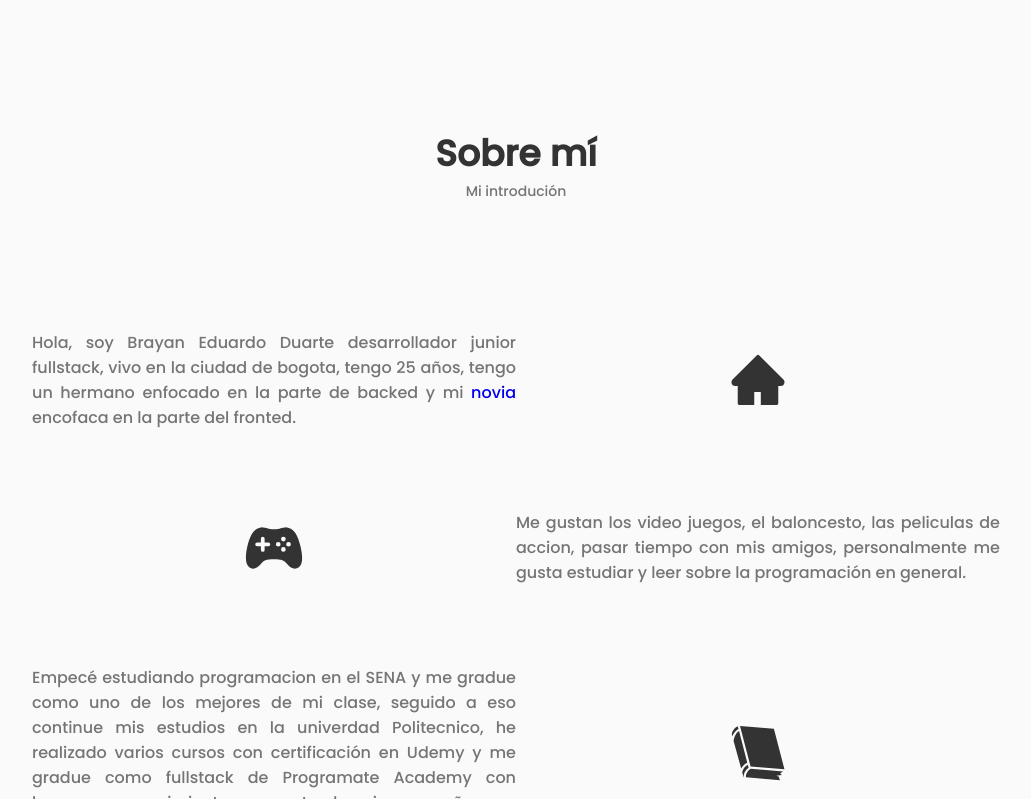
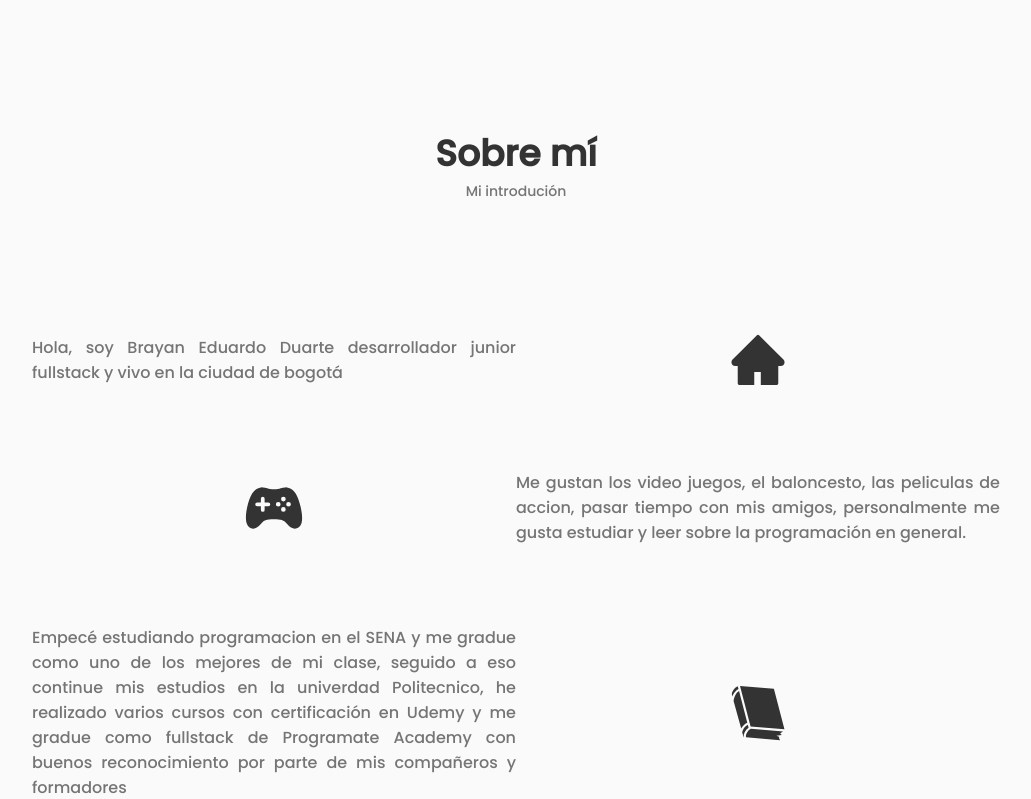
Before and after one commit to Bryan0175/Portafolio, a React (Create React App) app: page / in a window 1280 px wide. Shown: the part 664-1463 px from the top of the page, without its empty margins (124-1155 px from the left). Built offline with nearby package versions, Linux system fonts and the light colour scheme.

Commit message:
Update Info.jsx

```diff
--- a/src/components/about/Info.jsx
+++ b/src/components/about/Info.jsx
@@ -7,10 +7,8 @@ const Info = () => {
       <div className="about__info">
         <div className="about__box">
           <p className="about__description">
-              Hola, soy Brayan Eduardo Duarte desarrollador junior fullstack,
-              vivo en la ciudad de bogota, tengo 25 años, tengo un hermano enfocado
-              en la parte de backed y mi <a target="_blank" href="https://portafolio-angelus.vercel.app/home">novia </a>
-              encofaca en la parte del fronted.</p>
+              Hola, soy Brayan Eduardo Duarte desarrollador junior fullstack y
+              vivo en la ciudad de bogotá </p>
           <AiFillHome className="about__icon"/>
         </div>
         <div className="about__box">
```
